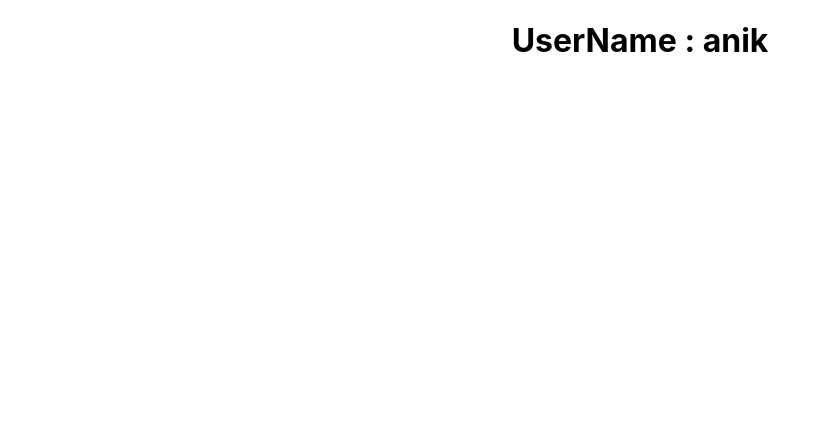
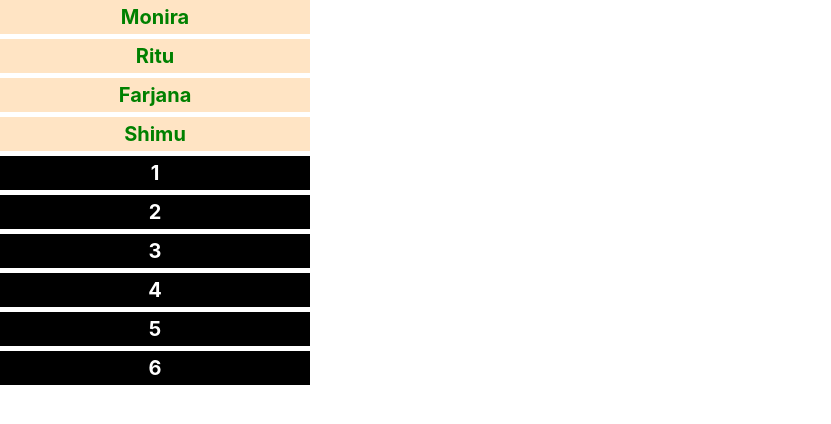
Before and after one commit to dev-alamin1/typescript-practice, a React (Create React App) app: page / in a window 1280 px wide. Shown: the top 424 px of the page, without its empty margins (0-831 px from the left). Built offline with nearby package versions, Linux system fonts and the light colour scheme.

Commit message:
start generic type

```diff
--- a/src/App.tsx
+++ b/src/App.tsx
@@ -1,10 +1,12 @@
 import './App.css'
-import Private from './components/PassComponent/Private';
-import LoggegInUser from './components/PassComponent/LoggegInUser';
+import List from './components/Generic/List';
+
 function App() {
   return (
     <div className="App">
-        <Private isLoggedIn={true} component={LoggegInUser}/>
+        <List students={['Monira','Ritu','Farjana','Shimu']} style={{backgroundColor:"bisque",marginBottom:"5px", color:"green", fontWeight:"bold", fontSize:"20px", width:"300px", padding:"5px"}} onClick={(data)=>console.log(data)}/>
+
+        <List students={[1,2,3,4,5,6]} style={{backgroundColor:"black",marginBottom:"5px", color:"white", fontWeight:"bold", fontSize:"20px", width:"300px", padding:"5px"}} onClick={(data)=>console.log(data)}/>
     </div>
   );
 }
--- /dev/null
+++ b/src/components/Generic/List.tsx
@@ -0,0 +1,19 @@
+import React from 'react';
+
+type listProps ={
+    students: string[] | number[]
+    style:React.CSSProperties
+    onClick: (values:string | number)=>void
+}
+
+const List = ({students,style,onClick}:listProps) => {
+    return (
+        <div >
+            {students.map((data,index)=>{
+                return <div key={index} style={style} onClick={()=>onClick(data)} >{data}</div>
+            })}
+        </div>
+    );
+};
+
+export default List;
```
